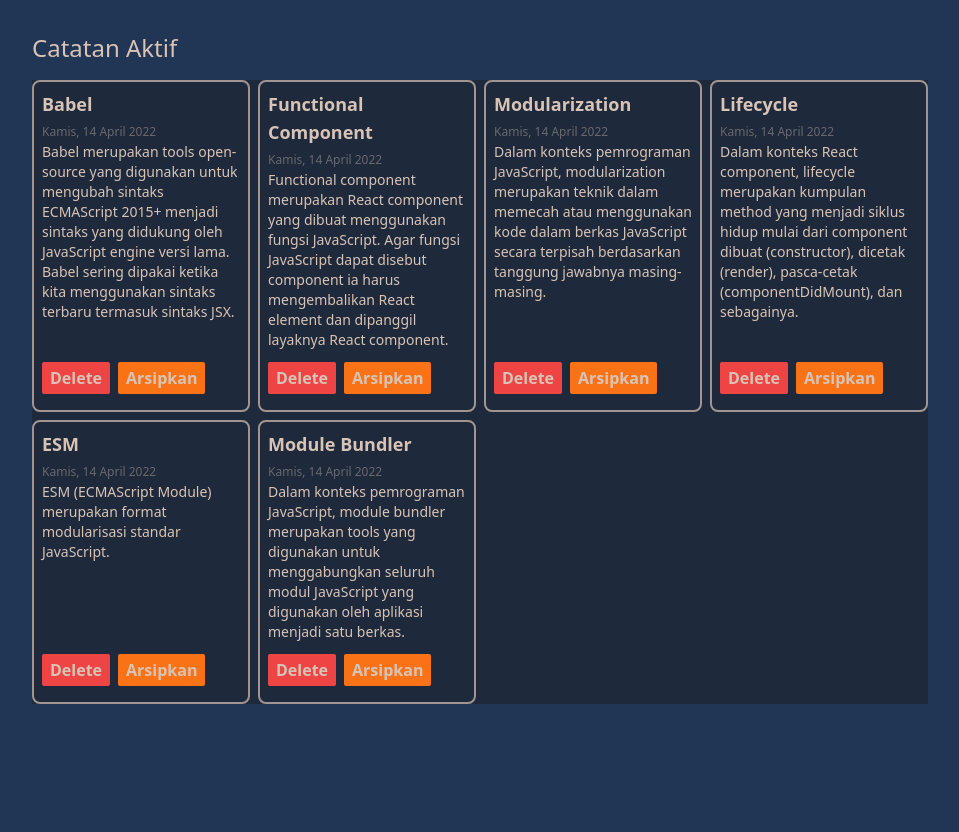
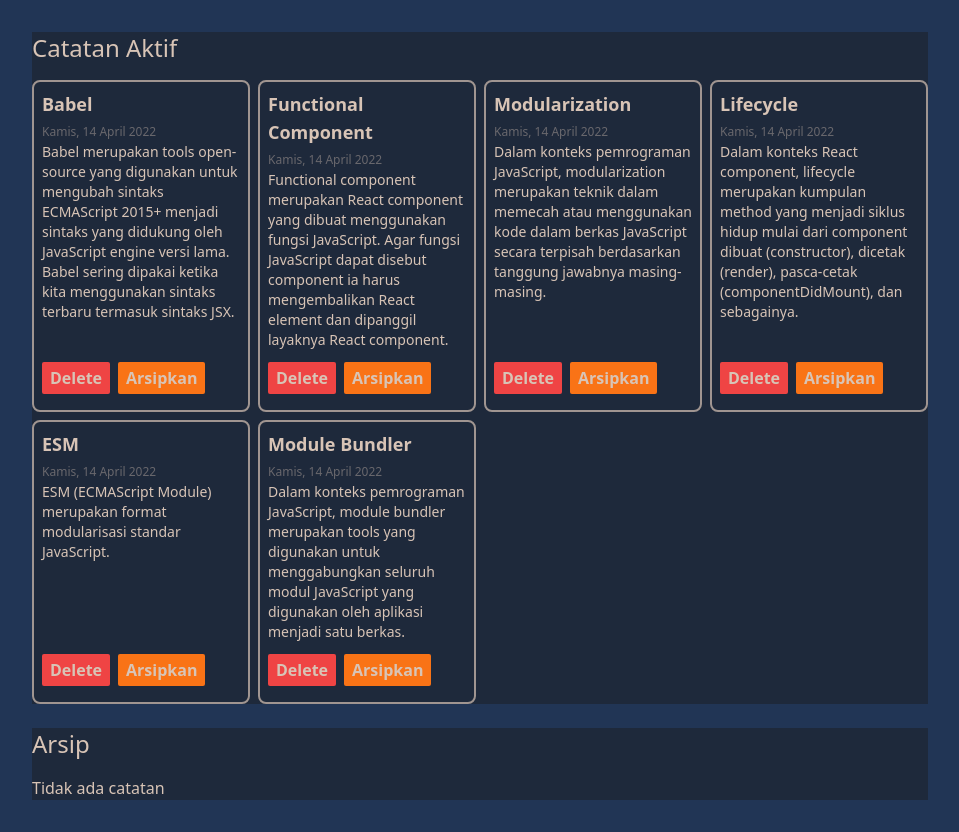
Before and after one commit to malllvinnn/personal-notes, a React (Vite) app: page / in a window 1280 px wide. Shown: the whole page, without its empty margins (160-1119 px from the left). Before the commit the page ends 800 px from the top, so only its background shows below. Built offline with nearby package versions, Linux system fonts and the light colour scheme.

Commit message:
Add Feature Delete data default

```diff
--- a/src/App.jsx
+++ b/src/App.jsx
@@ -1,18 +1,30 @@
 import ActivedNotes from "./components/ActivedNotes";
+import ArchivedNotes from "./components/ArchivedNotes";
+
+import { useState } from "react";
 import { getInitialData, showFormattedDate } from "./utils/index";
 
 import "./App.css";
 
 function App() {
-  const initialData = getInitialData();
+  const [initialData, setInitialData] = useState(getInitialData());
+  // const initialData = getInitialData();
+
+  const onDeleteHandler = (id) => {
+    const data = initialData.filter((data) => data.id !== id);
+    setInitialData(data);
+  };
 
   return (
-    <>
+    <div className="flex flex-col gap-6">
       <ActivedNotes
         initialData={initialData}
         formaterDate={showFormattedDate}
+        onDelete={onDeleteHandler}
       />
-    </>
+
+      <ArchivedNotes />
+    </div>
   );
 }
 
--- a/src/components/ActivedNoteCard.jsx
+++ b/src/components/ActivedNoteCard.jsx
@@ -1,6 +1,6 @@
 import React from "react";
 
-const ActivedNoteCard = ({ id, title, createdAt, body }) => {
+const ActivedNoteCard = ({ id, title, createdAt, body, onDelete }) => {
   return (
     <div className="px-2 pt-2 pb-4 border-2 border-accent/70 rounded-lg flex flex-col gap-3 justify-between">
       <div>
@@ -9,7 +9,10 @@ const ActivedNoteCard = ({ id, title, createdAt, body }) => {
         <p className="text-sm">{body}</p>
       </div>
       <div className="font-semibold flex gap-2">
-        <button className="bg-red-500 px-2 py-1 rounded-sm hover:text-light">
+        <button
+          onClick={() => onDelete(id)}
+          className="bg-red-500 px-2 py-1 rounded-sm hover:text-light"
+        >
           Delete
         </button>
         <button className="bg-orange-500 px-2 py-1 rounded-sm hover:text-light">
--- a/src/components/ActivedNotes.jsx
+++ b/src/components/ActivedNotes.jsx
@@ -1,21 +1,21 @@
 import React from "react";
 import ActivedNoteCard from "./ActivedNoteCard";
+import LayoutsContent from "../layouts/LayoutsContent";
 
-const ActivedNotes = ({ initialData, formaterDate }) => {
+const ActivedNotes = ({ initialData, formaterDate, onDelete }) => {
   return (
-    <div>
-      <h1 className="text-2xl">Catatan Aktif</h1>
-      <div className="bg-slate-800 grid grid-cols-4 gap-2 mt-4">
+    <LayoutsContent titleContent={"Catatan Aktif"}>
       {initialData.map((data) => (
         <ActivedNoteCard
           key={data.id}
           title={data.title}
           createdAt={formaterDate(data.createdAt)}
           body={data.body}
+          id={data.id}
+          onDelete={onDelete}
         />
       ))}
-      </div>
-    </div>
+    </LayoutsContent>
   );
 };
 
--- /dev/null
+++ b/src/components/ArchivedNotes.jsx
@@ -0,0 +1,10 @@
+import React from "react";
+import LayoutsContent from "../layouts/LayoutsContent";
+
+const ArchivedNotes = () => {
+  return (
+    <LayoutsContent titleContent={"Arsip"}>Tidak ada catatan</LayoutsContent>
+  );
+};
+
+export default ArchivedNotes;
--- /dev/null
+++ b/src/layouts/LayoutsContent.jsx
@@ -0,0 +1,12 @@
+import React from "react";
+
+const LayoutsContent = ({ titleContent, children }) => {
+  return (
+    <div className="bg-slate-800">
+      <h1 className="text-2xl">{titleContent}</h1>
+      <div className="grid grid-cols-4 gap-2 mt-4">{children}</div>
+    </div>
+  );
+};
+
+export default LayoutsContent;
```
Lines whose indentation alone changed are shown as unchanged.
